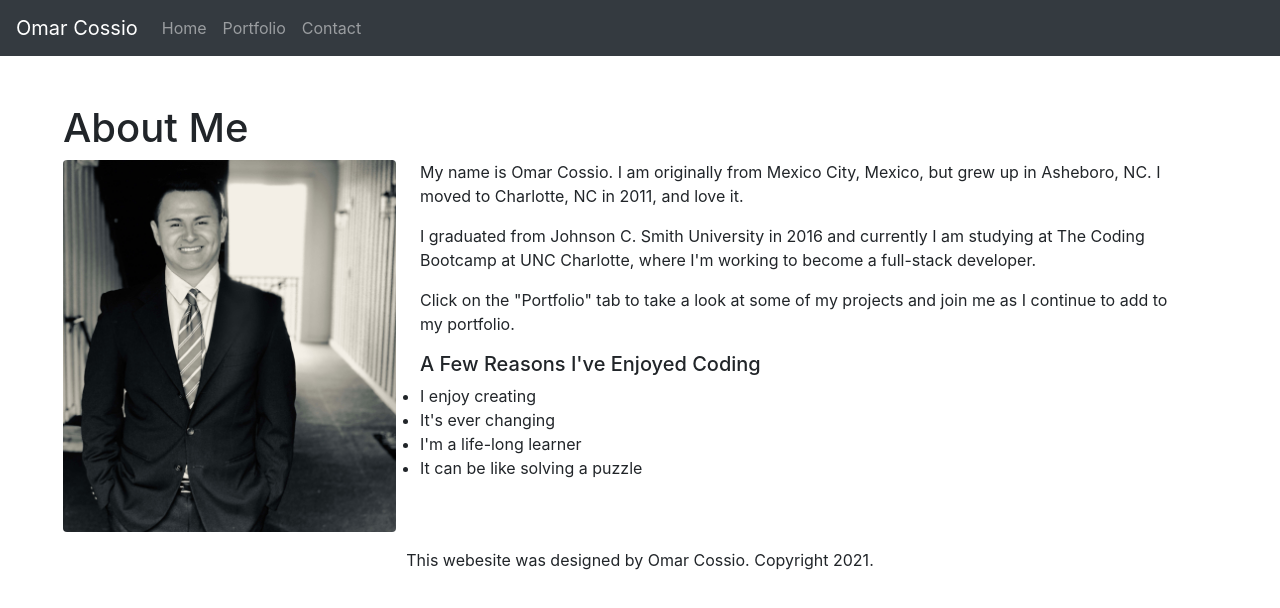
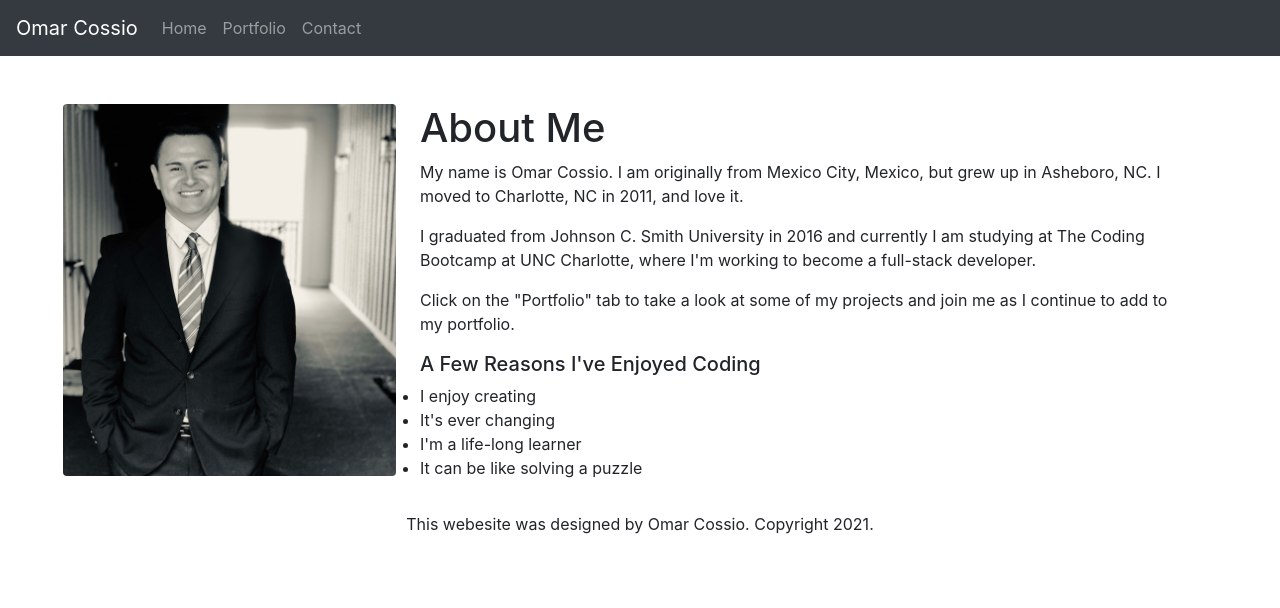
Before and after one commit to omarcossio/react-portfolio, a React (Create React App) app: page / in a window 1280 px wide. Shown: the top 608 px of the page. Built offline with nearby package versions, Linux system fonts and the light colour scheme.

Commit message:
about me page again

```diff
--- a/src/components/About.js
+++ b/src/components/About.js
@@ -9,11 +9,12 @@ function About() {
 
     return (
         <div className="container ml-5 mt-5">
-                        <h1>About Me</h1>
+
             <div className="row">
                 <div className="col-12 float-start">
                     <img src="myPhoto.png" className="rounded float-left mr-4" alt="Omar's Profile Photo" width="30%"></img>
                     <div>
+                    <h1>About Me</h1>
                         <p> My name is Omar Cossio. I am originally from Mexico City, Mexico,
                         but grew up in Asheboro, NC. I moved to Charlotte, NC in 2011, and love it.
                     </p>
```
Also changed, not shown: 1 other file (tests, documents, lock files or other folders).
